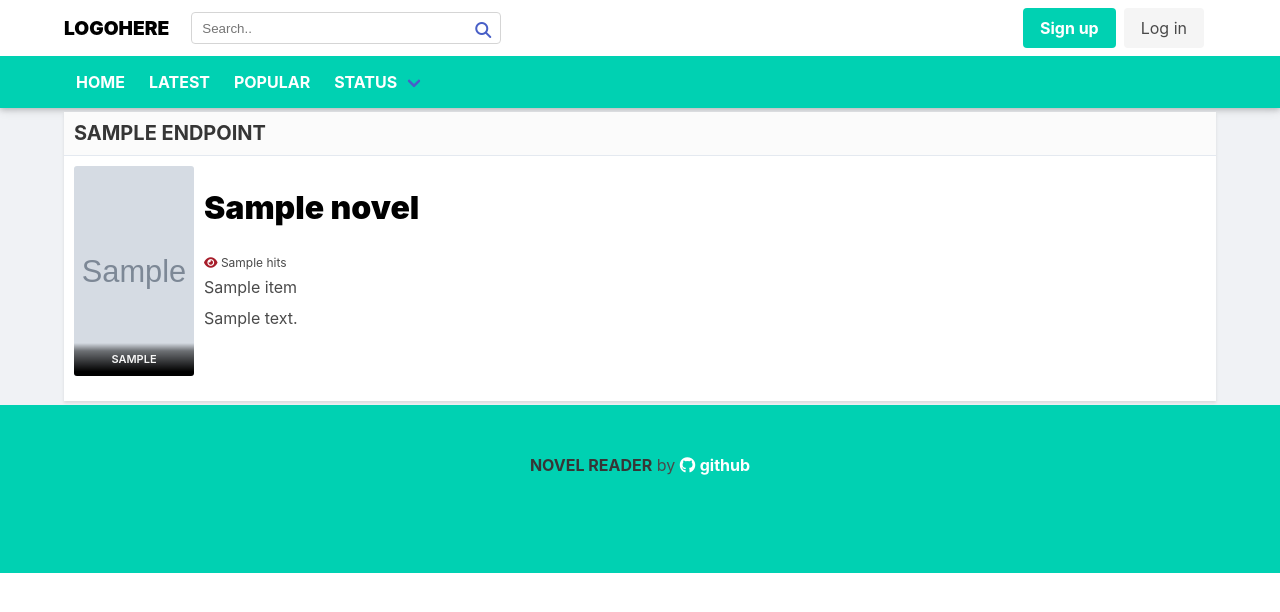
After one commit to fordkuppp/muic-db-project, a Flask app: template novel_reader/templates/starter/list.html in a window 1280 px wide. The commit adds this page. Shown: the top 612 px of the page. Run offline with Flask 3, Linux system fonts and the light colour scheme; the template is opened without the code that fills it: most values are stand-ins (such as "Sample title", 1, 10 or a date in 2020); grey boxes marked "Sample" are stand-in pictures; some libraries are stand-ins or nearby versions.

Commit message:
add listing  page

```diff
--- a/novel_reader/static/style.css
+++ b/novel_reader/static/style.css
@@ -150,6 +150,7 @@ section.header {
 
 .title span {
     padding-left: 10px;
+    text-transform: uppercase;
 }
 
 .trending-item {
@@ -388,3 +389,100 @@ section.header {
 .load-more a:hover {
     color: var(--primary-color-hover);
 }
+
+.list {
+    display: flex;
+    flex-wrap: wrap;
+    padding: 10px;
+}
+
+.book-detailed-item {
+    overflow: hidden;
+    padding-bottom: 10px;
+    display: flex;
+    min-height: 170px;
+    height: 220px;
+
+}
+
+.book-detailed-item .thumb {
+    width: 120px;
+    min-width: 120px;
+    overflow: hidden;
+    border-radius: 3px;
+    display: inline-block;
+    position: relative;
+}
+
+.book-detailed-item .thumb a {
+    position: absolute;
+    height: 100%;
+    width: 100%;
+    top: 0;
+    left: 0;
+}
+
+.book-item .latest-chapter {
+    background: linear-gradient(180deg, rgba(255, 255, 255, 0), rgba(0, 0, 0, 0.49) 24%, #000 87%);
+    color: #f7f7f7;
+    text-align: center;
+    padding: 8px 2px;
+    position: absolute;
+    bottom: 0;
+    right: 0;
+    font-size: 11px;
+    left: 0;
+    font-weight: 600;
+    text-overflow: ellipsis;
+    overflow: hidden;
+    white-space: nowrap;
+    text-transform: uppercase;
+}
+
+.book-detailed-item .thumb img {
+    height: auto;
+    width: 100%;
+    top: 0;
+    left: 0;
+    transition: all .3s ease-in-out;
+    object-fit: cover;
+    min-height: 100%;
+}
+
+.book-detailed-item .meta {
+    padding: 0 10px 3px 10px;
+    display: inline-block;
+    align-self: baseline;
+    position: relative;
+    margin-top: 1.5rem;
+}
+
+.book-detailed-item .meta .views {
+    padding: 4px 0 3px;
+    font-size: 12px;
+}
+
+.book-detailed-item .meta .genres {
+    margin-bottom: 6px;
+    position: relative;
+}
+
+.book-detailed-item .meta .summary {
+    margin-top: 7px;
+    overflow: hidden;
+    max-width: 100%;
+}
+
+.book-detailed-item .meta .title a {
+    overflow: hidden;
+    text-overflow: ellipsis;
+    display: -webkit-box;
+    font-weight: bolder;
+    color: #000;
+    -webkit-line-clamp: 2;
+    -webkit-box-orient: vertical;
+}
+
+.book-detailed-item .meta .title a:hover {
+    color: var(--primary-color-hover);
+}
--- a/novel_reader/templates/default.html
+++ b/novel_reader/templates/default.html
@@ -27,6 +27,9 @@
             {% include "elements/footer.html" %}
         </footer>
     </div>
+    {% include "elements/forms/login.html" %}
+    {% include "elements/forms/register.html" %}
+    {% include "elements/forms/forget.html" %}
     {% block modal %}
     {% endblock %}
 </body>
--- a/novel_reader/templates/elements/footer.html
+++ b/novel_reader/templates/elements/footer.html
@@ -1,8 +1,8 @@
 <div class="content has-text-centered">
     <p>
-        <strong>MyPasswordManager</strong>
+        <strong>NOVEL READER</strong>
         by
-        <a href="github.com">
+        <a href="https://github.com/">
             <i class="fab fa-github" aria-hidden="true"></i>
             <Strong>github</Strong>
         </a>
--- a/novel_reader/templates/elements/navbar.html
+++ b/novel_reader/templates/elements/navbar.html
@@ -33,7 +33,7 @@
     <div class="container">
         <div class="navbar-start">
             <a class="navbar-item" href="{{url_for('home.home')}}">
-                Home
+                HOME
             </a>
 
             <a class="navbar-item" href="{{url_for('home.latest')}}">
--- a/novel_reader/templates/starter/home.html
+++ b/novel_reader/templates/starter/home.html
@@ -88,7 +88,4 @@
 {% endblock %}
 
 {% block modal %}
-{% include "elements/forms/login.html" %}
-{% include "elements/forms/register.html" %}
-{% include "elements/forms/forget.html" %}
 {% endblock %}
--- /dev/null
+++ b/novel_reader/templates/starter/list.html
@@ -0,0 +1,56 @@
+{% extends 'default.html' %}
+
+{% block head %}
+{% endblock %}
+{% block main %}
+<div class="block">
+    <div class="block-head">
+        <div class="title is-5 bolder">
+            <span>{{endpoint}}</span>
+        </div>
+    </div>
+    <div class="block-body">
+        <div class="list">
+            {% for novel in result %}
+            <article class="book-item">
+                <div class="book-detailed-item">
+                    <div class="thumb">
+                        <a title="{{novel.name}}" href="{{novel.get_absolute_url}}">
+                            <img src="{{novel.image}}" data-src="{{novel.get_absolute_url}}" alt="{{novel.alt}}"
+                                title="{{novel.name}}">
+                        </a>
+                        <span class="latest-chapter" title="{{novel.latest_chap}}">
+                            {{novel.latest_chap}}
+                        </span>
+                    </div>
+                    <div class="meta">
+                        <div class="title is-3">
+                                <a title="{{novel.name}}" href="{{novel.get_absolute_url}}">
+                                    {{novel.name}}
+                                </a>
+                        </div>
+                        <div class="views">
+                            <i style="color: #a71d2a;" class="fas fa-eye"></i>
+                            <span>{{novel.hits}}</span>
+                        </div>
+                        <div class="genres">
+                            {% for item in novel.genres %}
+                            <span class="{{item.slug}}">
+                                {{item.name}}
+                            </span>
+                            {% endfor %}
+                        </div>
+                        <div class="summary">
+                            <p>{{novel.description}}</p>
+                        </div>
+                    </div>
+                </div>
+            </article>
+            {% endfor %}
+        </div>
+    </div>
+</div>
+{% endblock %}
+
+{% block modal %}
+{% endblock %}
--- a/novel_reader/templates/starter/reset.html
+++ b/novel_reader/templates/starter/reset.html
@@ -63,7 +63,4 @@
 {% endblock %}
 
 {% block modal %}
-{% include "elements/forms/login.html" %}
-{% include "elements/forms/register.html" %}
-{% include "elements/forms/forget.html" %}
 {% endblock %}
```
Also changed, not shown: novel_reader/home.py (+167 -7 lines).
